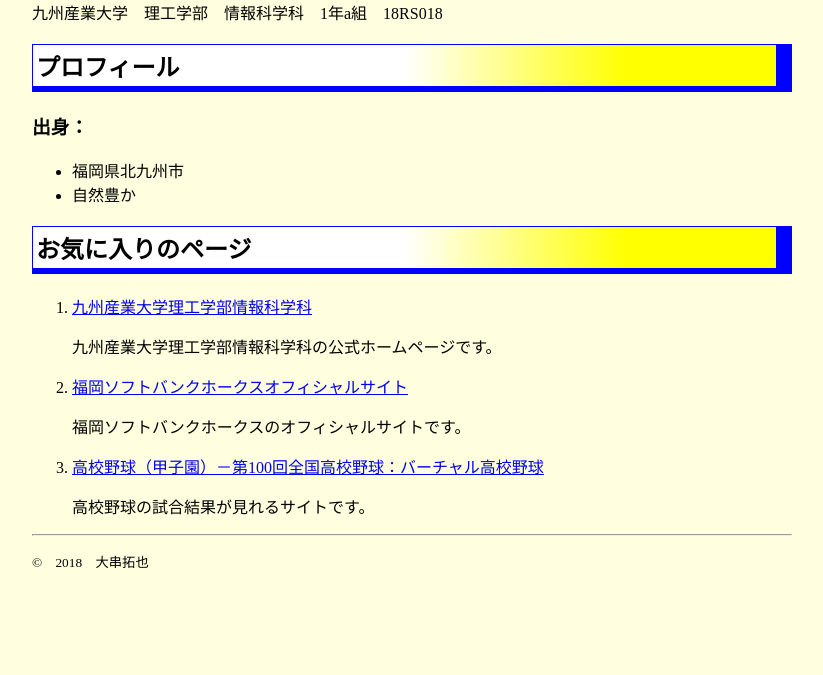
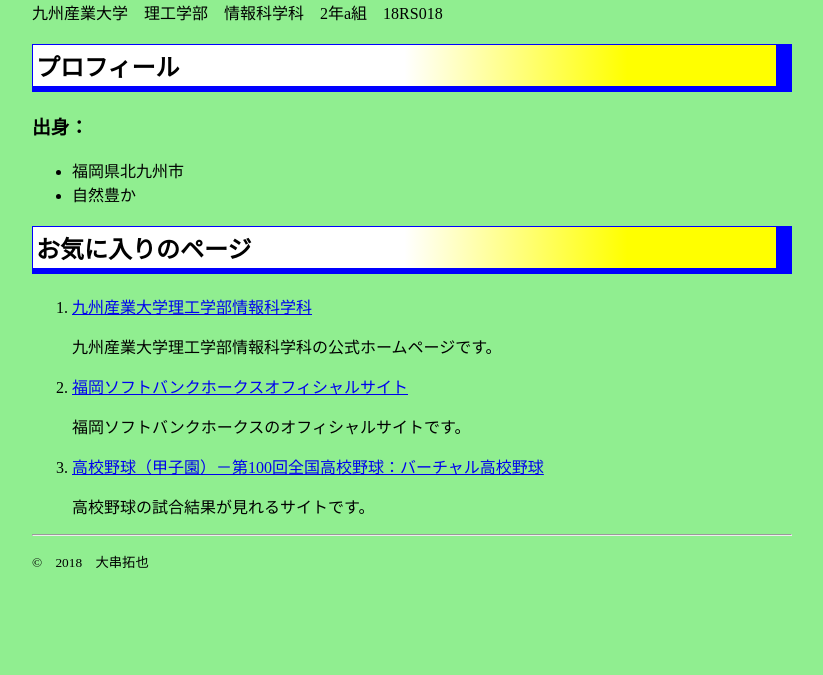
Before and after one commit to k18rs018/test01, a plain HTML site: page index.html in a window 1280 px wide. Shown: the part 125-800 px from the top of the page, without its empty margins (228-1051 px from the left). Drawn offline with Linux system fonts and the light colour scheme.

Commit message:
学年と背景色を変更

```diff
--- a/index.html
+++ b/index.html
@@ -8,7 +8,7 @@
 <body>
 <h1>大串拓也</h1>
 <img src="photo.jpg" alt="HTML5" width="320">
-<p>九州産業大学　理工学部　情報科学科　1年a組　18RS018</p>
+<p>九州産業大学　理工学部　情報科学科　2年a組　18RS018</p>
 
 <h2>プロフィール</h2>
 <h3>出身：</h3>
--- a/style.css
+++ b/style.css
@@ -3,7 +3,7 @@ body {
   margin-right: auto;
   width: 96%;
   max-width: 760px;
-  background: lightyellow;
+  background: lightgreen;
 }
 
 h1 {
```
